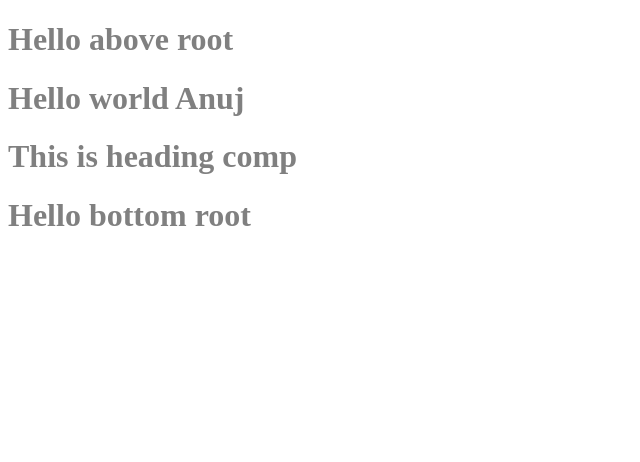
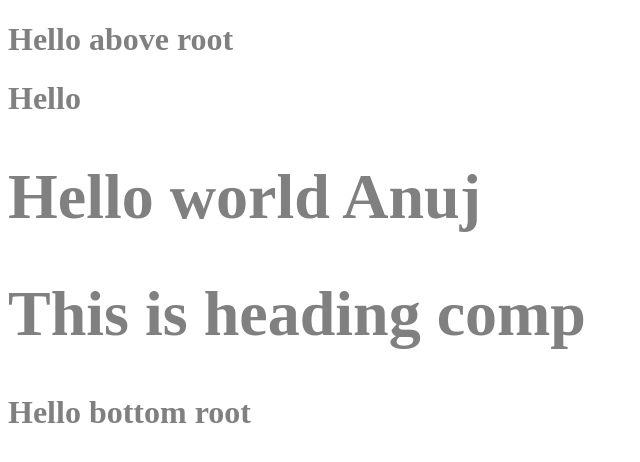
Before and after one commit to anujkaushik1/React, a React (Vite) app: page / in a window 1280 px wide. Shown: the top 462 px of the page, without its empty margins (0-640 px from the left). Built offline with nearby package versions, Linux system fonts and the light colour scheme.

Commit message:
component inside an element

```diff
--- a/App.js
+++ b/App.js
@@ -1,7 +1,7 @@
 import React from "react";
 import ReactDOM from "react-dom/client";
 
-const jsxHeading = <h1 class="world ">Hello world Anuj</h1>;
+const jsxHeading = <h1 className="world ">Hello world Anuj</h1>;
 
 const HeadingComponent = () => {
   return (
@@ -12,5 +12,12 @@ const HeadingComponent = () => {
   );
 };
 
+const elementContainsComponent = (
+  <h1>
+    Hello
+    <HeadingComponent/>
+  </h1>
+)
+
 const root = ReactDOM.createRoot(document.getElementById("root"));
-root.render(<HeadingComponent />);
+root.render(elementContainsComponent);
```
